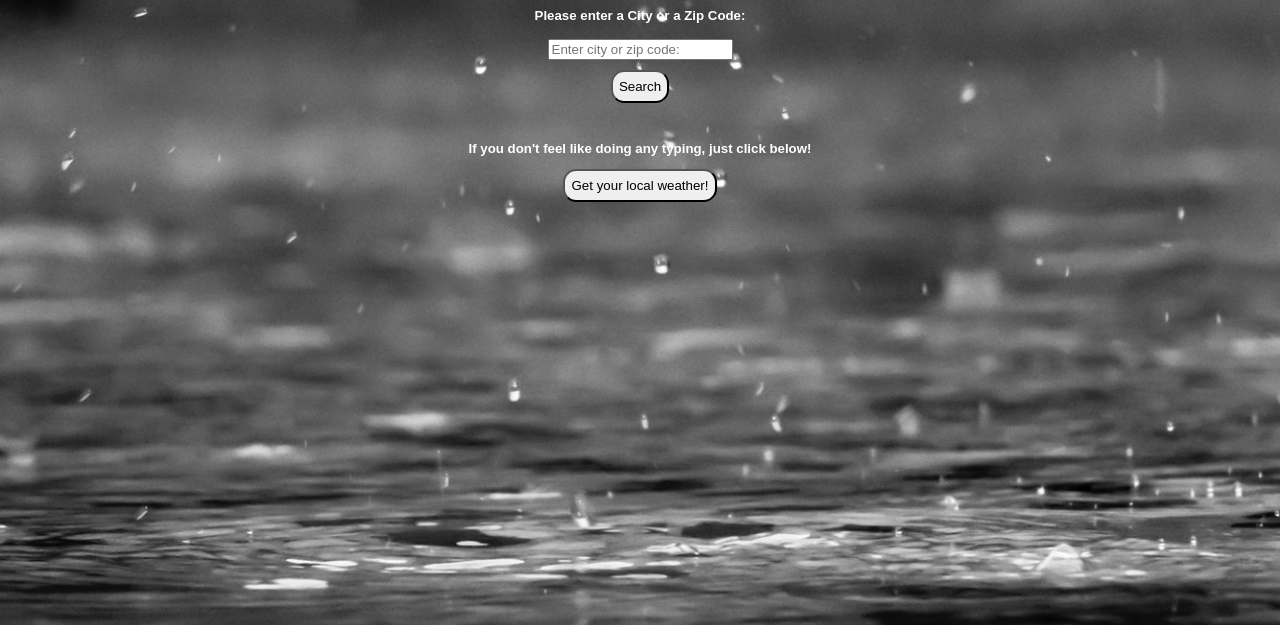
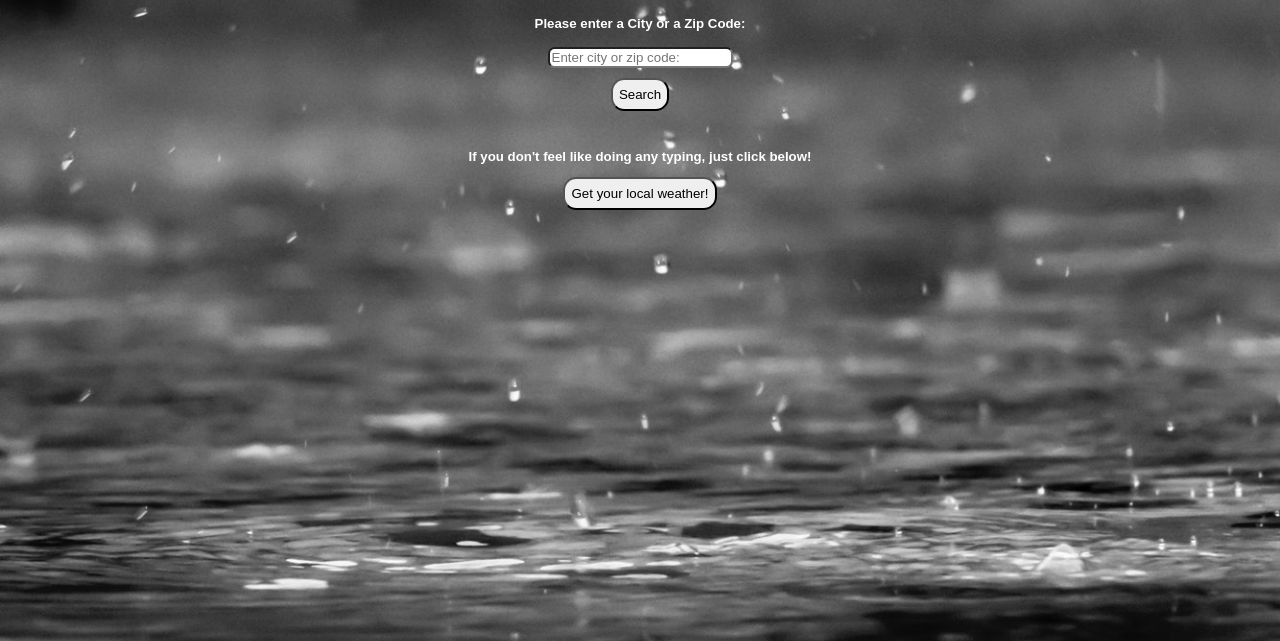
Before and after one commit to chris-packett/weather-api, a website: page public/index.html in a window 1280 px wide. Shown: the part 175-816 px from the top of the page. Drawn offline with Linux system fonts and the light colour scheme.

Commit message:
updated CSS

```diff
--- a/public/screen.css
+++ b/public/screen.css
@@ -6,7 +6,7 @@ body {
   margin: 0;
   min-height: 100%;
   font: 16px / 1 sans-serif;
-  /* padding: .5em 1.5em; */
+  padding: .5em 1.5em;
   background-image: url('./assets/raindrop-background.jpeg');
   background-size: cover;
   display: flex;
@@ -61,3 +61,7 @@ body {
 .button-formatting:hover {
   background-color: rgba(255,255,255,.75)
 }
+
+.input {
+  border-radius: .5em;
+}
```
